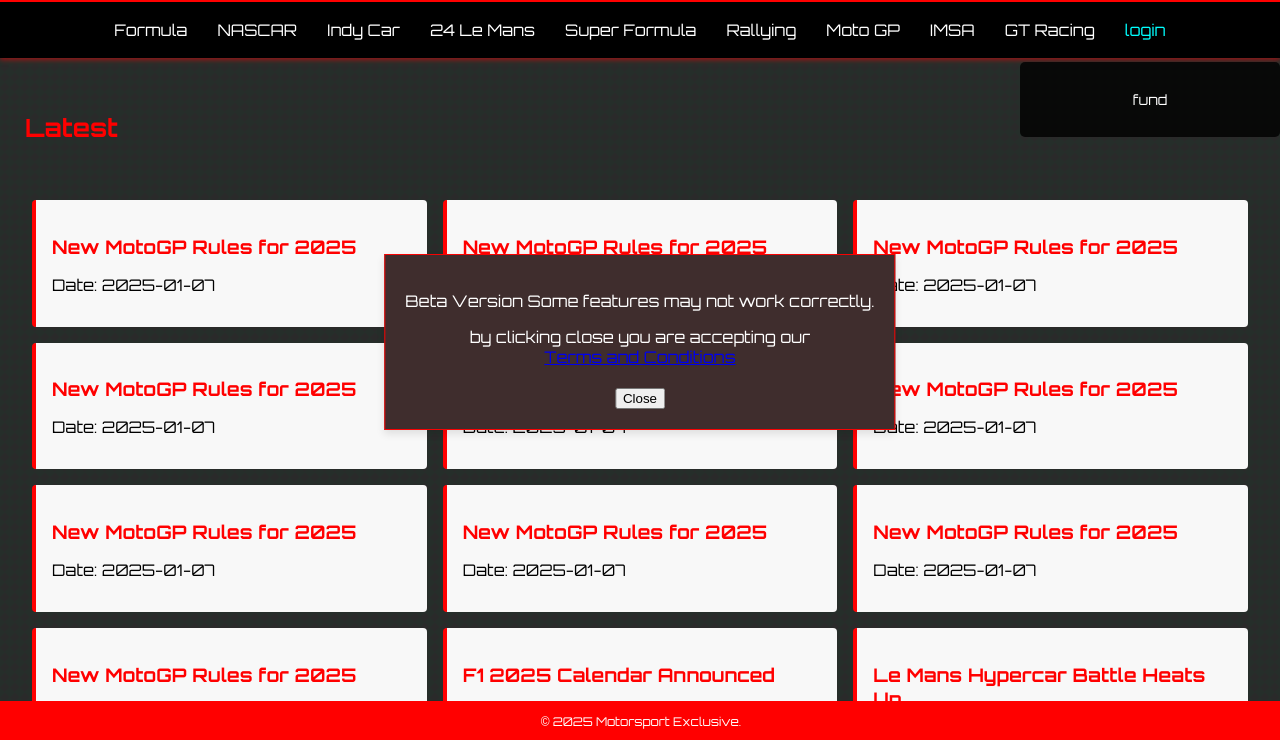
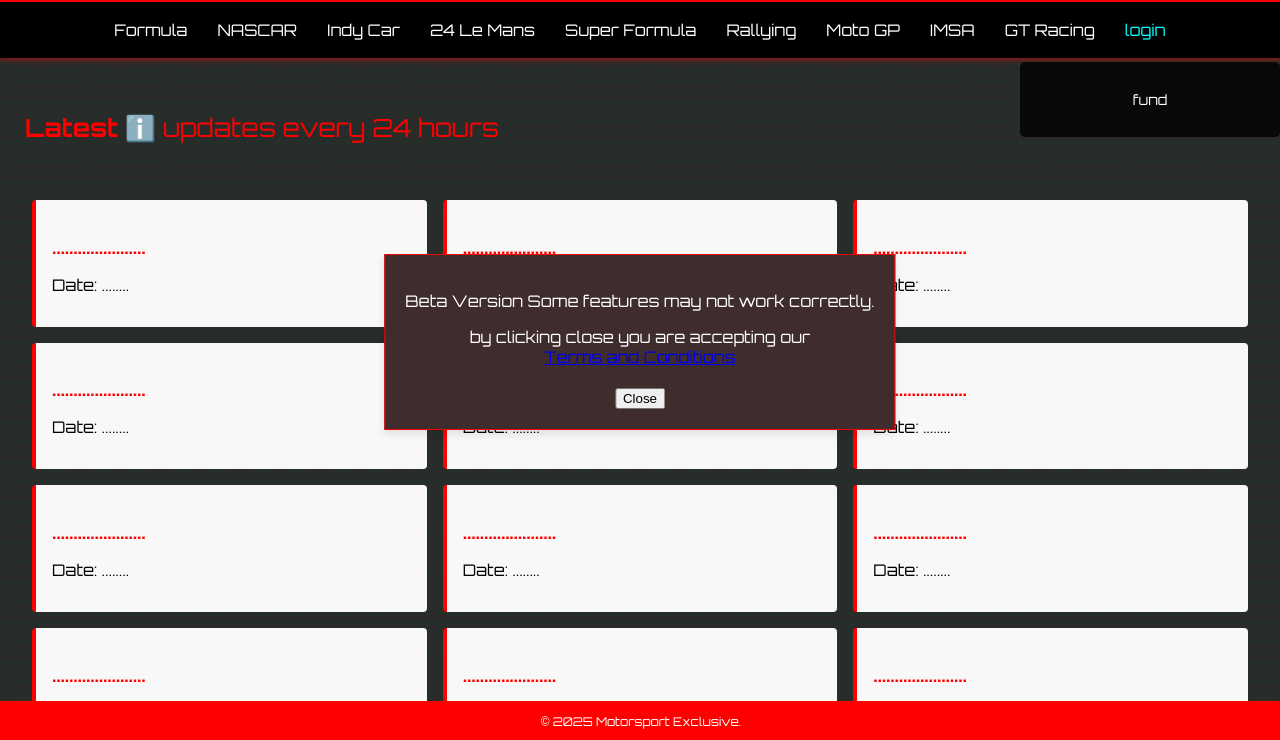
Before and after one commit to NitheshVinny20/motorsportexclusive, a website: page index.html in a window 1280 px wide. Shown: the part 58-798 px from the top of the page. Drawn offline with Linux system fonts and the light colour scheme.

Commit message:
index.html

```diff
--- a/index.html
+++ b/index.html
@@ -34,87 +34,95 @@
       <p>Beta Version Some features may not work correctly.<br> </p><p1>by clicking close you are accepting our</p1><br><a href="t&c.html"><p2>Terms and Conditions</p2></a>
       <br><br><button onclick="closePopup()">Close</button>
   </div>
-  <div><p style="color: red; text-align: left; padding-left: 25px; padding-right: 25px; font-size: 25px; margin-top: 60px;">
-    <b>Latest</b>
-</p><div class="right-section">
-  <div class="fund">
-      <p>fund</p>
-  </div>
+  <div>
+    <p style="color: red; text-align: left; padding-left: 25px; padding-right: 25px; font-size: 25px; margin-top: 60px;">
+        <b>Latest</b>
+        <span class="info-symbol" style="cursor: pointer; margin-left: 0px;">ℹ️
+            <span class="info-popup">
+                updates every 24 hours
+            </span>
+        </span>
+    </p>
+    <div class="right-section">
+        <div class="fund">
+            <p>fund</p>
+        </div>
+    </div>
 </div>
 </div>
   <div class="news-container" id="newsContent">
     <!-- News items go here -->
     <div class="news-item" id="news-item-1">
       <a href="https://example.com/" style="text-decoration: none;">
-        <h3>New MotoGP Rules for 2025</h3>
-        <p style="color: black;">Date: 2025-01-07</p>
+        <h3>......................</h3>
+        <p style="color: black;">Date: ........</p>
       </a>
     </div>
     <div class="news-item" id="news-item-1">
       <a href="https://example.com/" style="text-decoration: none;">
-        <h3>New MotoGP Rules for 2025</h3>
-        <p style="color: black;">Date: 2025-01-07</p>
+        <h3>......................</h3>
+        <p style="color: black;">Date: ........</p>
       </a>
     </div>
     <!-- Add more news items here, each with a unique id and link -->
     <div class="news-item" id="news-item-1">
       <a href="https://example.com/" style="text-decoration: none;">
-        <h3>New MotoGP Rules for 2025</h3>
-        <p style="color: black;">Date: 2025-01-07</p>
+        <h3>......................</h3>
+        <p style="color: black;">Date: ........</p>
       </a>
     </div>
     <div class="news-item" id="news-item-1">
       <a href="https://example.com/" style="text-decoration: none;">
-        <h3>New MotoGP Rules for 2025</h3>
-        <p style="color: black;">Date: 2025-01-07</p>
+        <h3>......................</h3>
+        <p style="color: black;">Date: ........</p>
       </a>
     </div>
     <div class="news-item" id="news-item-1">
       <a href="https://example.com/" style="text-decoration: none;">
-        <h3>New MotoGP Rules for 2025</h3>
-        <p style="color: black;">Date: 2025-01-07</p>
+        <h3>......................</h3>
+        <p style="color: black;">Date: ........</p>
       </a>
     </div>
     <div class="news-item" id="news-item-1">
       <a href="https://example.com/" style="text-decoration: none;">
-        <h3>New MotoGP Rules for 2025</h3>
-        <p style="color: black;">Date: 2025-01-07</p>
+        <h3>......................</h3>
+        <p style="color: black;">Date: ........</p>
       </a>
     </div>
     <div class="news-item" id="news-item-1">
       <a href="https://example.com/" style="text-decoration: none;">
-        <h3>New MotoGP Rules for 2025</h3>
-        <p style="color: black;">Date: 2025-01-07</p>
+        <h3>......................</h3>
+        <p style="color: black;">Date: ........</p>
       </a>
     </div>
     <div class="news-item" id="news-item-1">
       <a href="https://example.com/" style="text-decoration: none;">
-        <h3>New MotoGP Rules for 2025</h3>
-        <p style="color: black;">Date: 2025-01-07</p>
+        <h3>......................</h3>
+        <p style="color: black;">Date: ........</p>
       </a>
     </div>
     <div class="news-item" id="news-item-1">
       <a href="https://example.com/" style="text-decoration: none;">
-        <h3>New MotoGP Rules for 2025</h3>
-        <p style="color: black;">Date: 2025-01-07</p>
+        <h3>......................</h3>
+        <p style="color: black;">Date: ........</p>
       </a>
     </div>
     <div class="news-item" id="news-item-1">
       <a href="https://example.com/" style="text-decoration: none;">
-        <h3>New MotoGP Rules for 2025</h3>
-        <p style="color: black;">Date: 2025-01-07</p>
+        <h3>......................</h3>
+        <p style="color: black;">Date: ........</p>
       </a>
     </div>
     <div class="news-item" id="news-item-11">
       <a href="https://example.com/" style="text-decoration: none;">
-        <h3>F1 2025 Calendar Announced</h3>
-        <p style="color: black;">Date: 2025-02-10</p>
+        <h3>......................</h3>
+        <p style="color: black;">Date: ........</p>
       </a>
     </div>
     <div class="news-item" id="news-item-12">
       <a href="https://example.com/" style="text-decoration: none;">
-        <h3>Le Mans Hypercar Battle Heats Up</h3>
-        <p style="color: black;">Date: 2025-02-10</p>
+        <h3>......................</h3>
+        <p style="color: black;">Date: ........</p>
       </a>
     </div>
     </div>
```
